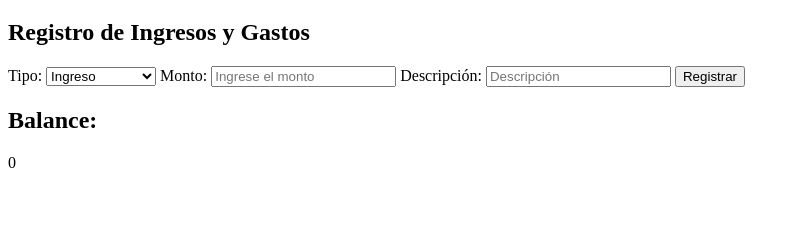
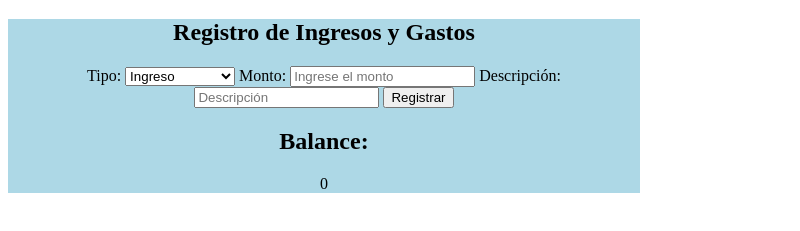
Before and after one commit to kevinlorea/preEntrega3-Lorea, a plain HTML site: page index.html in a window 1280 px wide. Shown: the part 61-292 px from the top of the page, without its empty margins (0-800 px from the left). Drawn offline with Linux system fonts and the light colour scheme.

Commit message:
agrego css

```diff
--- a/index.html
+++ b/index.html
@@ -4,9 +4,11 @@
     <meta charset="UTF-8">
     <meta name="viewport" content="width=device-width, initial-scale=1.0">
     <title>Asistente financiero</title>
+    <link rel="stylesheet" href="./style.css">
 </head>
 <body>
     <h1>Asistente financiero</h1>
+    <div class="formu">
         <h2>Registro de Ingresos y Gastos</h2>
         <form>
             <label for="tipo">Tipo:</label>
@@ -27,6 +29,8 @@
 
         <h2>Balance:</h2>
         <p id="balance">0</p>
+    </div>
+
 
 
     <script src="./preentrega2.js"></script>
--- /dev/null
+++ b/style.css
@@ -0,0 +1,5 @@
+.formu {
+    background-color: lightblue;
+    text-align: center;
+    width: 50%;
+}
```
Lines whose indentation alone changed are shown as unchanged.
